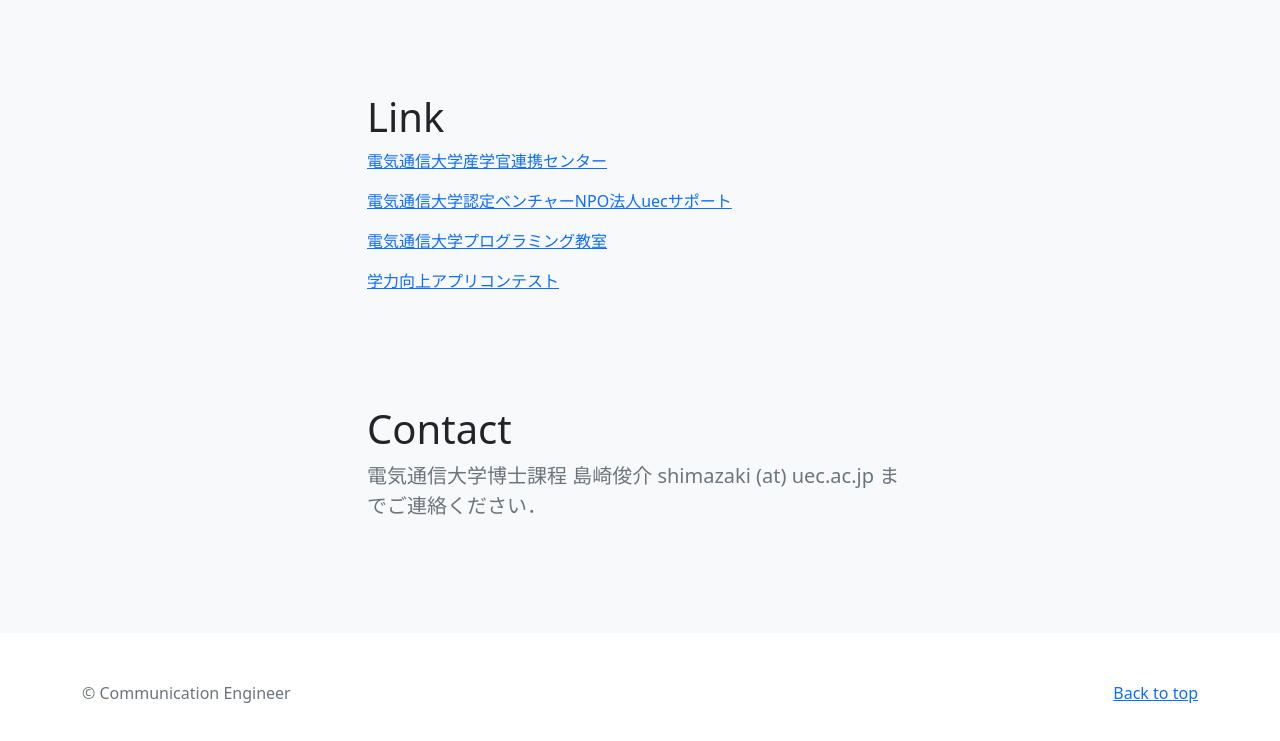
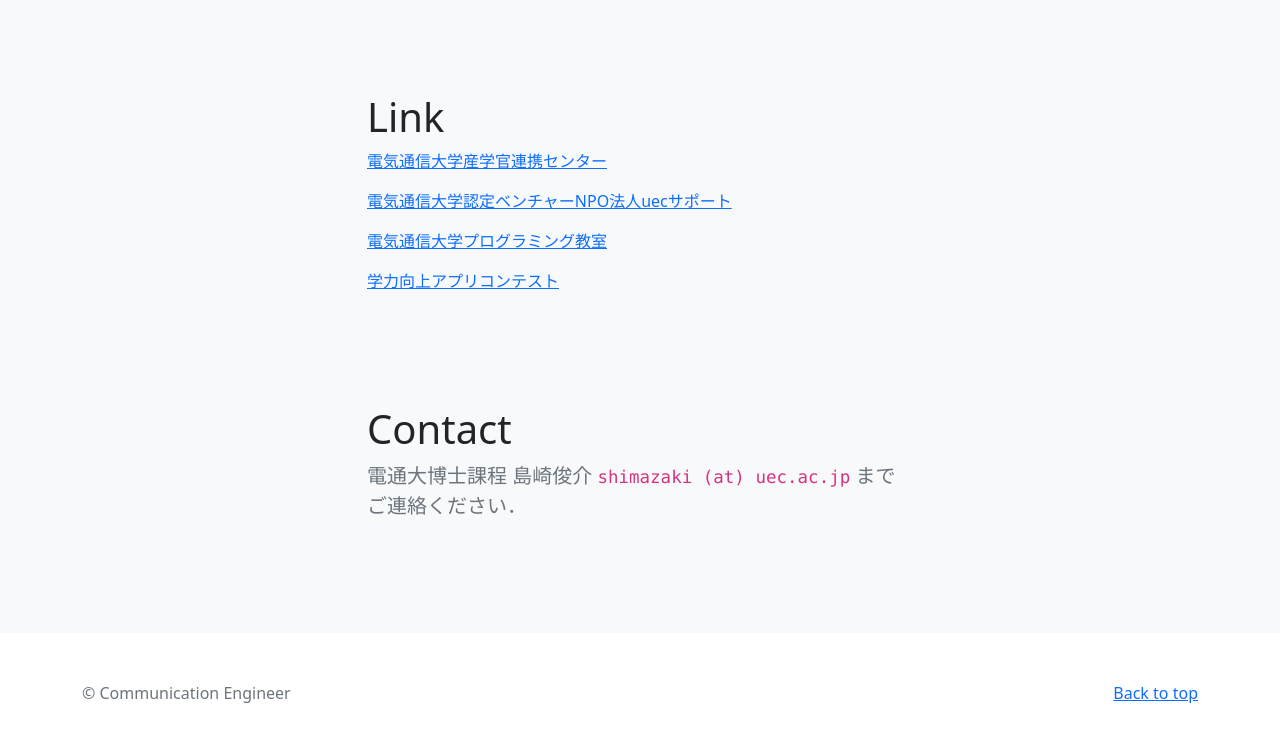
Before and after one commit to communicationengineer/communicationengineer.github.io, a plain HTML site: page index.html in a window 1280 px wide. Shown: the part 763-1504 px from the top of the page. Drawn offline with Linux system fonts and the light colour scheme.

Commit message:
Update index.html

```diff
--- a/index.html
+++ b/index.html
@@ -112,7 +112,7 @@
     <div class="row py-lg-5">
       <div class="col-lg-6 col-md-8 mx-auto">
        <h1 class="fw-light">Contact</h1>
-       <p class="lead text-muted">電気通信大学博士課程 島崎俊介 shimazaki (at) uec.ac.jp までご連絡ください．</p>
+       <p class="lead text-muted">電通大博士課程 島崎俊介 <code>shimazaki (at) uec.ac.jp</code> までご連絡ください．</p>
       </div>
     </div>
   </section>
```
